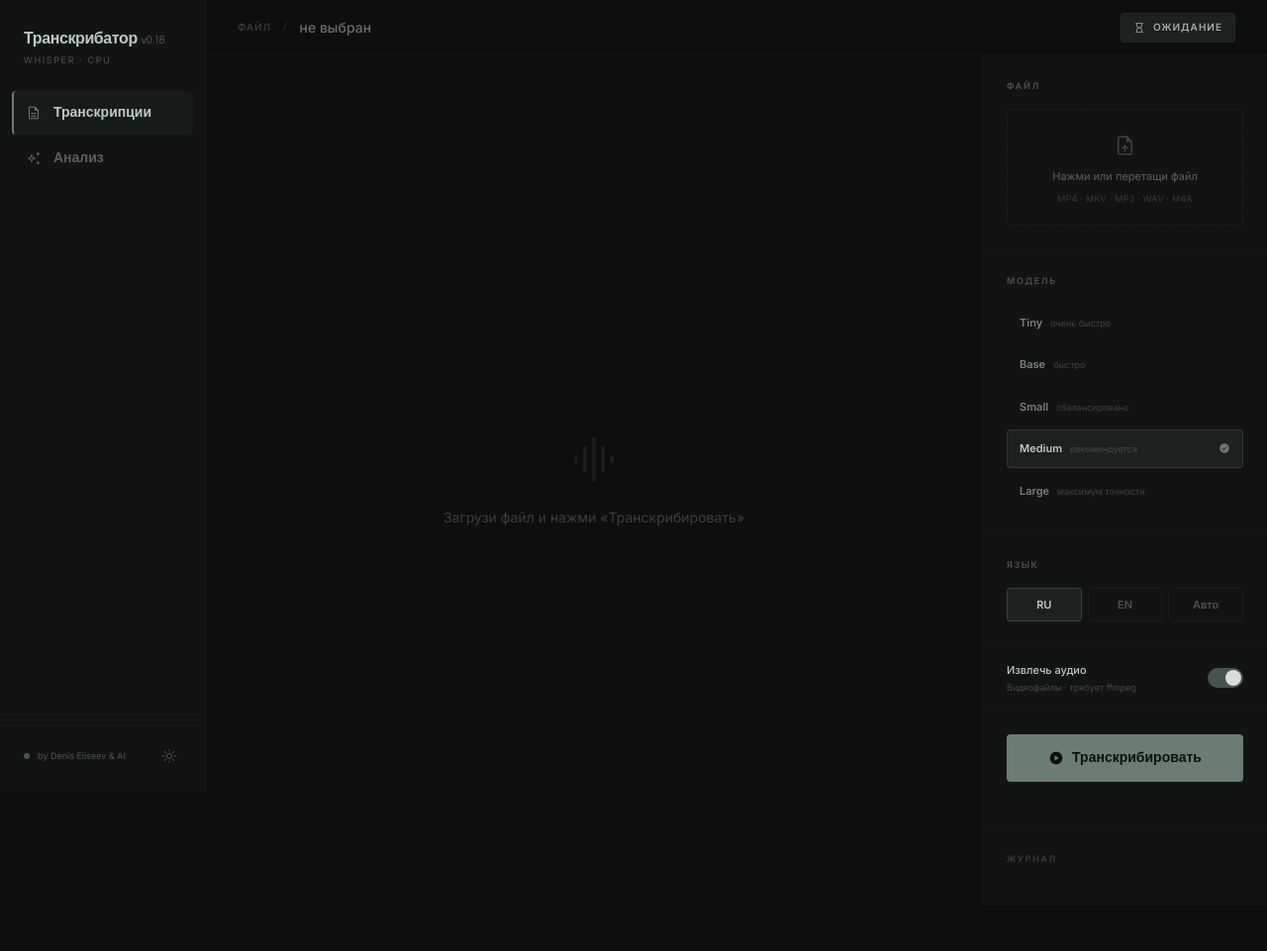
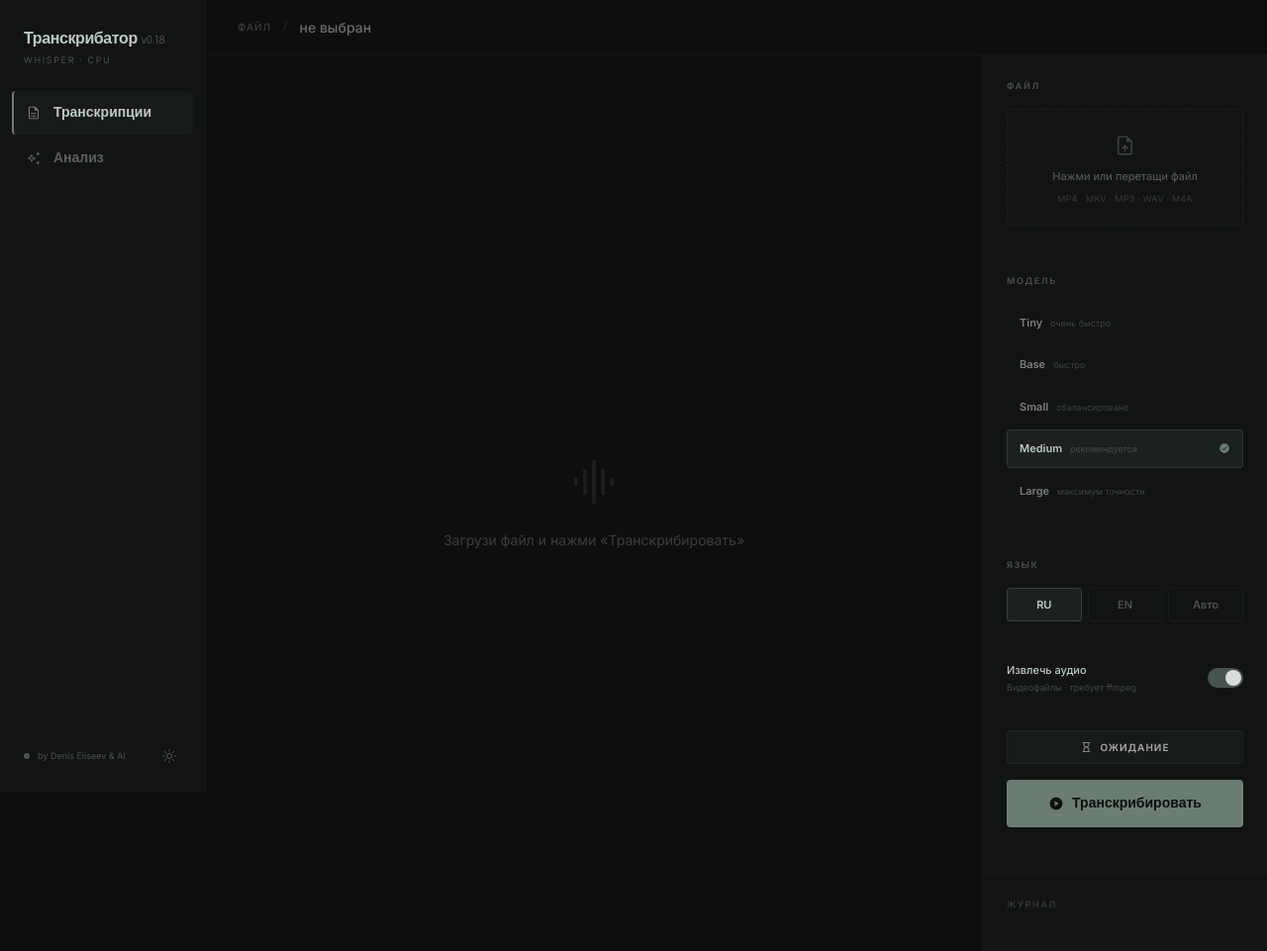
Before and after one commit to des-e/transcribe, a FastAPI app: page / in a window 1280 px wide. Shown: the whole page at 99% size. Before the commit the page ends 871 px from the top, so only its background shows below. Run offline with FastAPI, Linux system fonts and the light colour scheme; some libraries are stand-ins or nearby versions.

Commit message:
Move status badge from header to sidebar above transcribe button
Co-Authored-By: Claude Sonnet 4.6 <noreply@anthropic.com>

```diff
--- a/templates/index.html
+++ b/templates/index.html
@@ -120,16 +120,11 @@
 <main class="ml-52 min-h-screen flex flex-col">
 
   <!-- Top bar -->
-  <header class="h-14 flex items-center justify-between px-8 bg-bg border-b border-border/10 sticky top-0 z-40 shrink-0">
+  <header class="h-14 flex items-center px-8 bg-bg border-b border-border/10 sticky top-0 z-40 shrink-0">
     <div class="flex items-center gap-3 min-w-0">
       <span class="text-[10px] font-inter font-medium text-muted/30 uppercase tracking-widest shrink-0">Файл</span>
       <span class="text-[10px] text-border/60">/</span>
       <span id="header-filename" class="text-sm font-inter font-medium text-muted/60 truncate">не выбран</span>
-    </div>
-    <div id="status-badge"
-         class="flex items-center gap-2 px-3 py-1.5 rounded border border-border/20 bg-surface text-muted text-[10px] font-inter font-bold uppercase tracking-widest shrink-0">
-      <span class="material-symbols-outlined text-xs">hourglass_empty</span>
-      Ожидание
     </div>
   </header>
 
@@ -409,8 +404,18 @@
         </div>
       </div>
 
+      <!-- Status badge -->
+      <div class="px-6 pt-5 pb-1">
+        <div id="status-badge"
+             class="flex items-center gap-2 px-3 py-2 rounded border border-border/20 bg-surface/60
+                    text-muted text-[10px] font-inter font-bold uppercase tracking-widest w-full justify-center">
+          <span class="material-symbols-outlined text-xs">hourglass_empty</span>
+          Ожидание
+        </div>
+      </div>
+
       <!-- Action button -->
-      <div class="p-6 border-b border-border/10">
+      <div class="p-6 pt-3 border-b border-border/10">
         <button id="action-btn"
                 onclick="startTranscription()"
                 class="w-full py-3 rounded text-sm font-bold flex items-center justify-center gap-2
```
